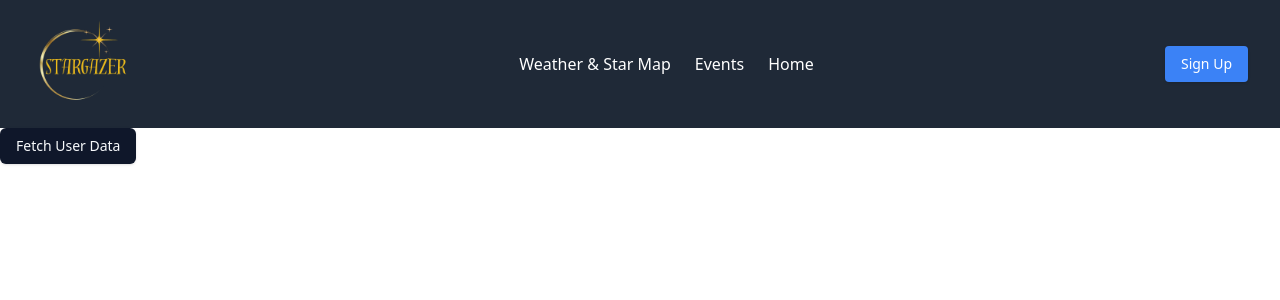
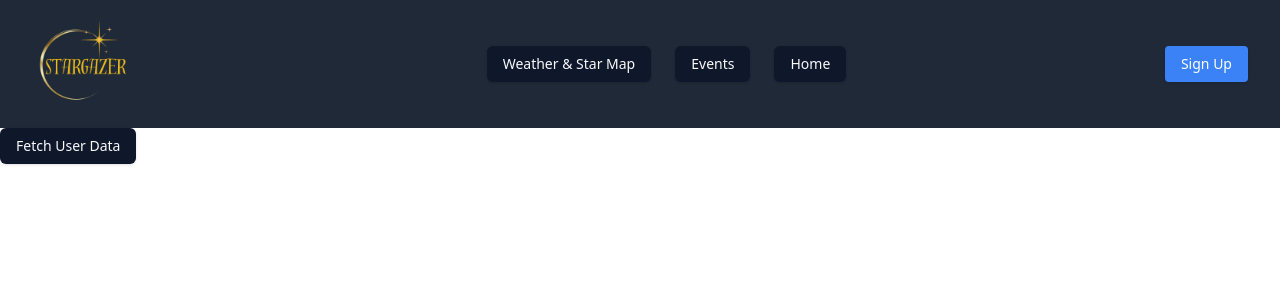
Before and after one commit to 0xPorkchops/stargazer, a React (Vite) app in the folder client/: page / in a window 1280 px wide. Shown: the top 300 px of the page. Built offline with nearby package versions, Linux system fonts and the light colour scheme; no server answers.

Commit message:
added the api folder into src

```diff
--- a/client/src/App.tsx
+++ b/client/src/App.tsx
@@ -40,9 +40,9 @@ function App() {
 
        {/* Navigation Links */}
        <nav className="flex space-x-6">
-         <a href="#" className="hover:text-gray-300">Weather & Star Map</a>
-         <a href="#" className="hover:text-gray-300">Events </a>
-         <a href="#" className="hover:text-gray-300">Home</a>
+         <Button onClick={()=>{console.log("WOW")}}className="hover:text-gray-300">Weather & Star Map</Button>
+         <Button className="hover:text-gray-300">Events </Button>
+         <Button className="hover:text-gray-300">Home</Button>
        </nav>
 
 
```
